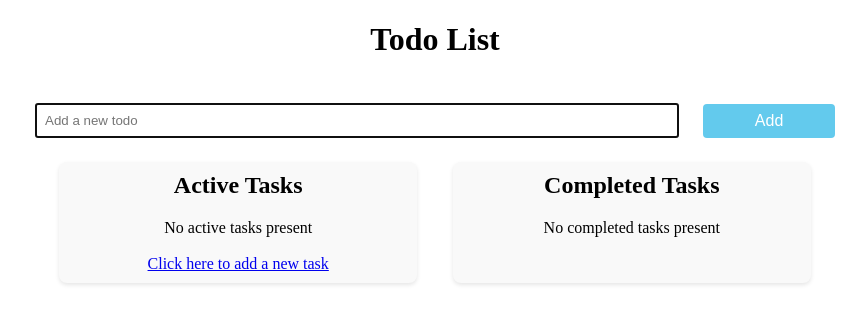
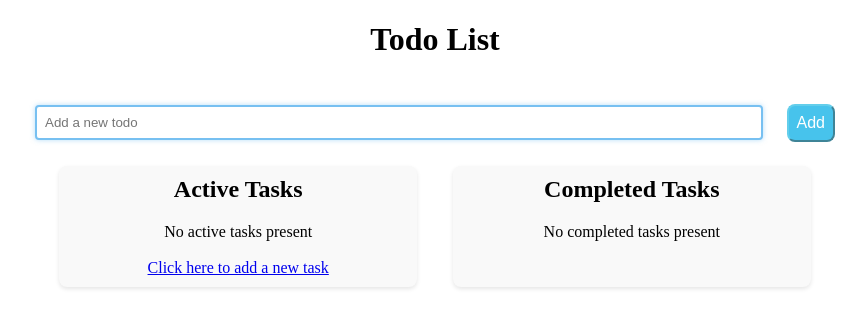
Before and after one commit to PalgunaSE2021/todo-list, an Angular app: page / in a window 1280 px wide. Shown: the top 328 px of the page, without its empty margins (205-1071 px from the left). Built offline with nearby package versions, Linux system fonts and the light colour scheme.

Commit message:
did minor changes

```diff
--- a/src/app/app.component.ts
+++ b/src/app/app.component.ts
@@ -7,6 +7,6 @@ import { FormsModule } from '@angular/forms';
   selector: 'app-root',
   standalone: true,
   imports: [CommonModule, FormsModule, TodoComponent],
-  template: '<app-todo></app-todo>',
+  templateUrl: './app.component.html',
 })
 export class AppComponent {}
--- a/src/app/todo/todo.component.scss
+++ b/src/app/todo/todo.component.scss
@@ -7,7 +7,6 @@
 
 .input-container {
   display: flex;
-  flex-direction: row;
   align-items: center;
   justify-content: center;
   margin-bottom: 10px;
@@ -16,25 +15,33 @@
 input {
   padding: 8px;
   width: calc(100% - 24px);
+  border: 2px solid #b4dff4;
+  border-radius: 4px;
+  transition: border-color 0.3s ease, box-shadow 0.3s ease;
+}
+
+input:focus {
+  border-color: #77c0f1;
+  box-shadow: 0 0 5px rgba(107, 188, 242, 0.5);
+  outline: none;
 }
 
 .add-button {
   padding: 8px;
-  width: 20%;
   margin-bottom: 24px;
   margin-top: 24px;
   margin-left: 24px;
-  background: rgb(99, 202, 237);
+  background: rgb(71, 195, 236);
   color: white;
-  border: none;
-  border-radius: 4px;
+  border-color: rgb(99, 206, 235);
+  border-radius: 8px;
   cursor: pointer;
   font-size: 1rem;
   transition: background-color 0.3s ease;
 }
 
-add-button:hover {
-  background-color: rgb(8, 171, 225);
+.add-button:hover {
+  background-color: rgb(5, 137, 181);
 }
 
 .todo-lists {
--- a/src/app/todo/todo.component.ts
+++ b/src/app/todo/todo.component.ts
@@ -39,7 +39,7 @@ export class TodoComponent implements OnInit, AfterViewInit {
         todo.title.toLowerCase() === this.newTodoTitle.trim().toLowerCase()
     );
     if (duplicateTodo) {
-      this.errorMessage = '*This task already exists.';
+      this.errorMessage = 'This task already exists.';
       return;
     }
 
```
